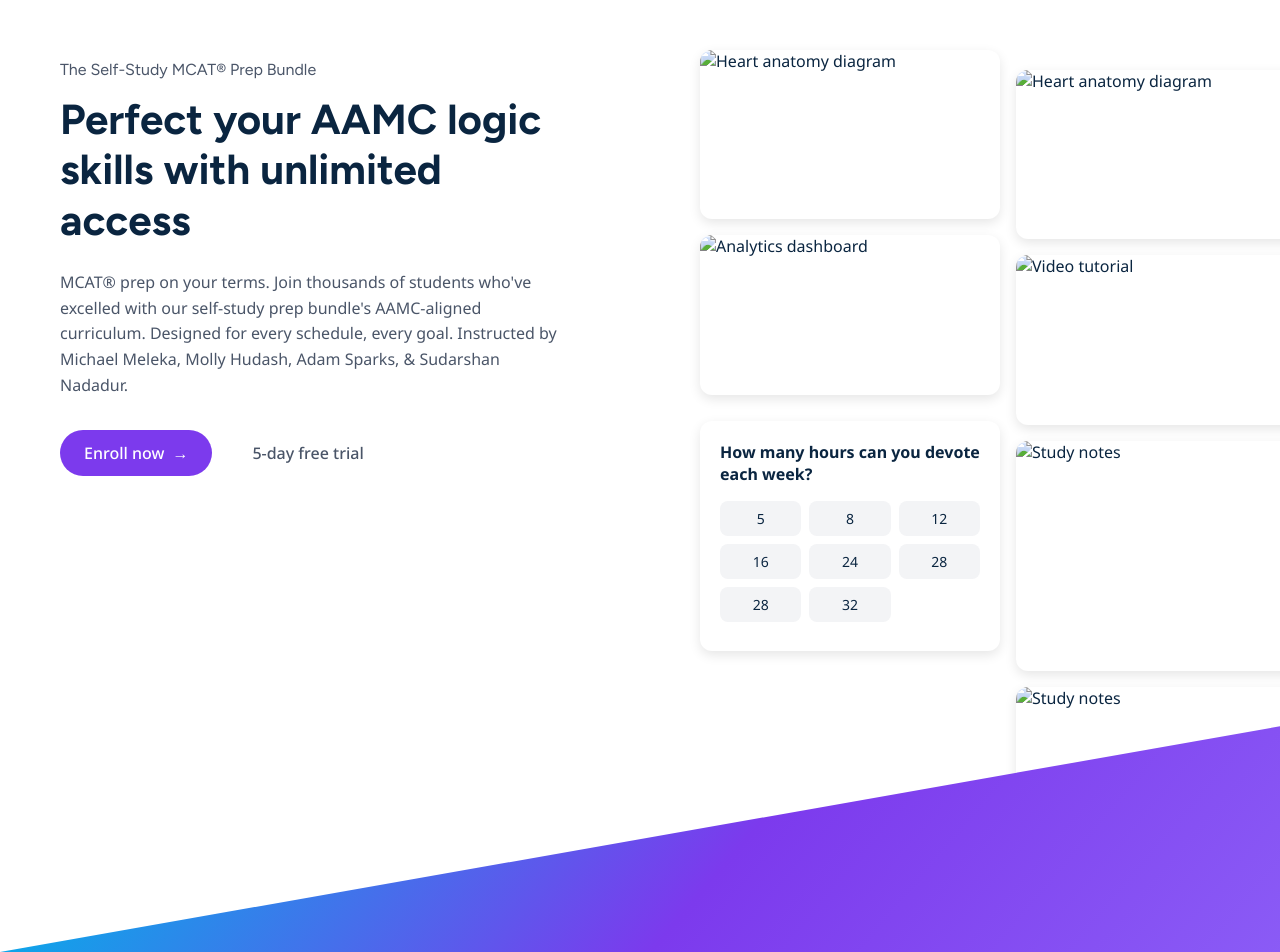
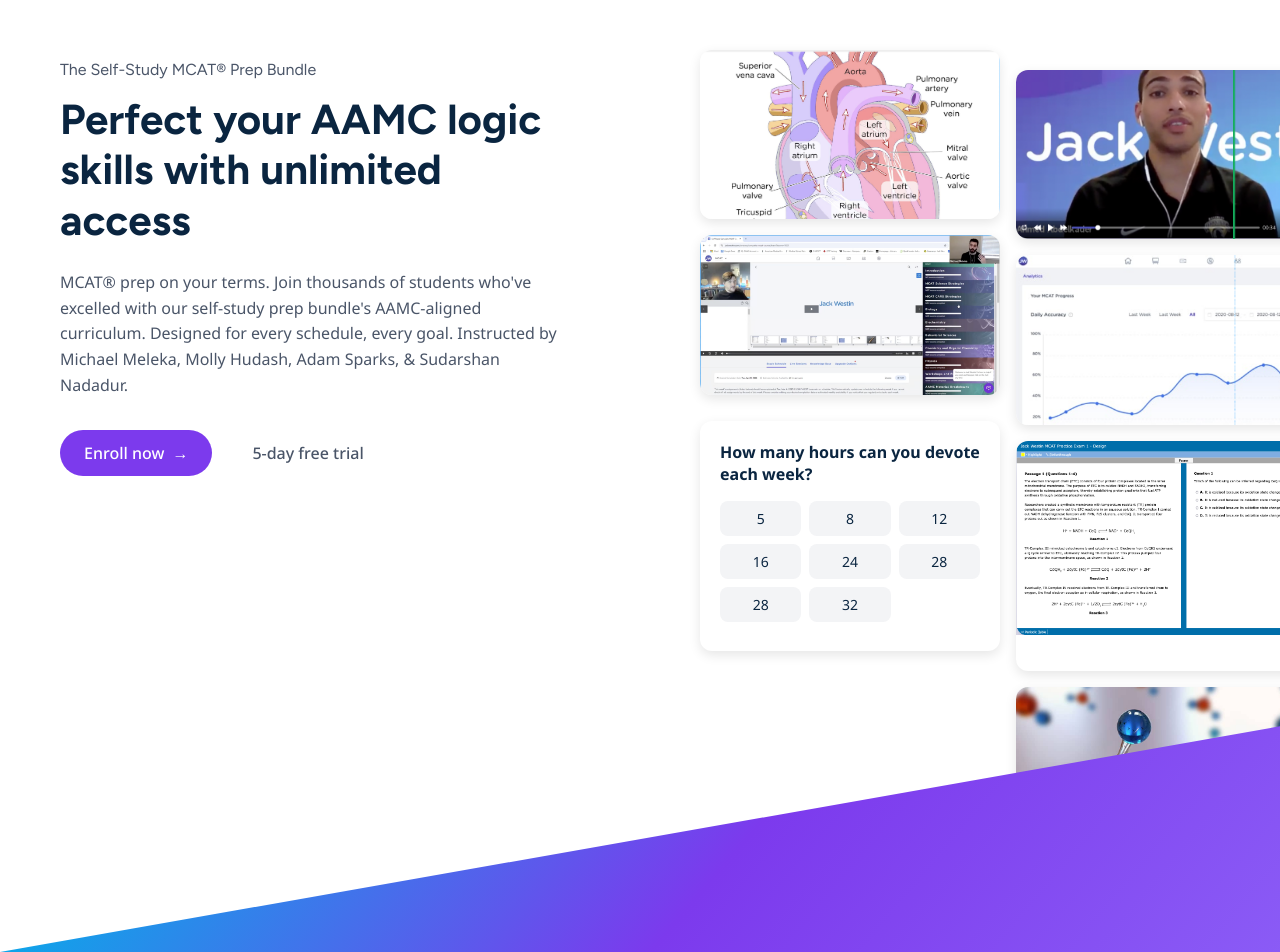
Before and after one commit to manooo-arch/MCAT_Prep_Bundle, a plain HTML site: page index.html in a window 1280 px wide. Shown: the top 952 px of the page. Drawn offline with Linux system fonts and the light colour scheme.

Commit message:
index.html

```diff
--- a/index.html
+++ b/index.html
@@ -29,16 +29,16 @@
             <div class="right-column">
                 <div class="images-grid">
                     <div class="image-container main-image animate-up">
-                        <img src="./assets/img-1.png" alt="Heart anatomy diagram" class="anatomy-img">
+                        <img src="img-1.png" alt="Heart anatomy diagram" class="anatomy-img">
                     </div>
                     <div class="image-container sec-main-image animate-down">
-                        <img src="./assets/img-5.png" alt="Heart anatomy diagram" class="anatomy-img">
+                        <img src="img-5.png" alt="Heart anatomy diagram" class="anatomy-img">
                     </div>
                     <div class="image-container dashboard-container animate-down">
-                        <img src="assets/img-2.png" alt="Video tutorial" class="video-img">
+                        <img src="img-2.png" alt="Video tutorial" class="video-img">
                     </div>
                     <div class="image-container video-container animate-up">
-                        <img src="assets/img-3.png" alt="Analytics dashboard" class="dashboard-img">
+                        <img src="img-3.png" alt="Analytics dashboard" class="dashboard-img">
                     </div>
                     <div class="survey-container animate-up">
                         <h3>How many hours can you devote each week?</h3>
@@ -54,10 +54,10 @@
                         </div>
                     </div>
                     <div class="image-container notes-container animate-down">
-                        <img src="assets/img-4.png" alt="Study notes" class="notes-img">
+                        <img src="img-4.png" alt="Study notes" class="notes-img">
                     </div>
                     <div class="image-container mol-container animate-down">
-                        <img src="assets/img-6.jpg" alt="Study notes" class="notes-img">
+                        <img src="img-6.jpg" alt="Study notes" class="notes-img">
                     </div>
                 </div>
             </div>
```
